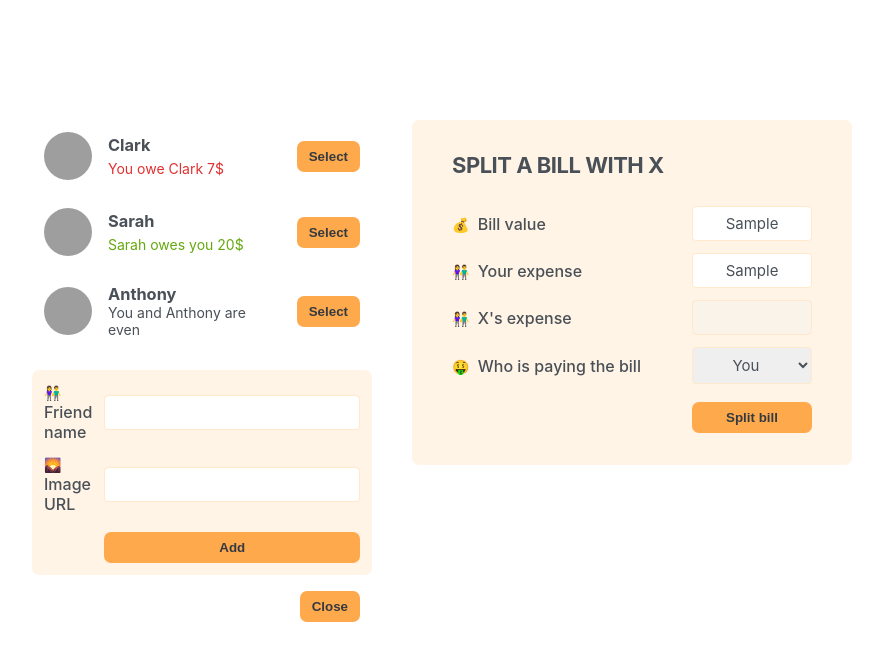
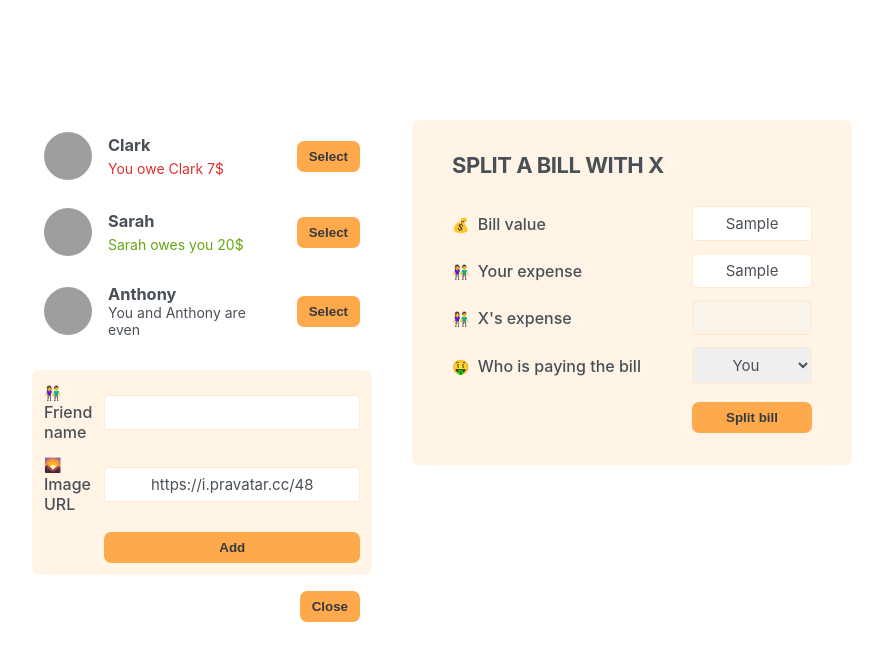
Before and after one commit to MaxVitalii/eat-n-split, a React (Create React App) app: page / in a window 1280 px wide. Both pictures are taken after typing "Sample", "Sample" into the empty fields and a click on the button "Add friend". Shown: the top 660 px of the page, without its empty margins (198-1081 px from the left). Built offline with nearby package versions, Linux system fonts and the light colour scheme; grey boxes are pictures that could not be loaded.

Commit message:
Adding a New Friend

```diff
--- a/src/App.js
+++ b/src/App.js
@@ -30,17 +30,23 @@
 }
 
 export default function App() {
+  const [friends, setFriends] = useState(initialFriends);
   const [showAddFriend, setShowAddFriend] = useState(false);
 
   function handleShowAddFriend() {
     setShowAddFriend((show) => !show);
   }
 
+  function handleAddFriend(friend) {
+    setFriends((friends) => [...friends, friend]);
+    setShowAddFriend(false);
+  }
+
   return (
     <div className="app">
       <div className="sidebar">
-        <FriendsList />
-        {showAddFriend && <FormAddFriend />}
+        <FriendsList friends={friends} />
+        {showAddFriend && <FormAddFriend onAddFriend={handleAddFriend} />}
         <Button onClick={handleShowAddFriend}>
           {showAddFriend ? "Close" : "Add friend"}
         </Button>
@@ -50,9 +56,7 @@
   );
 }
 
-function FriendsList() {
-  const friends = initialFriends;
-
+function FriendsList({ friends }) {
   return (
     <ul>
       {friends.map((friend) => (
@@ -84,13 +88,43 @@
   );
 }
 
-function FormAddFriend() {
+function FormAddFriend({ onAddFriend }) {
+  const [name, setName] = useState("");
+  const [image, setImage] = useState("https://i.pravatar.cc/48");
+
+  function handleSubmit(e) {
+    e.preventDefault();
+
+    if (!name || !image) return;
+
+    const id = crypto.randomUUID;
+    const newFriend = {
+      id,
+      name,
+      image: `${image}?${id}`,
+      balance: 0,
+    };
+
+    onAddFriend(newFriend);
+
+    setName("");
+    setImage("");
+  }
+
   return (
-    <form className="form-add-friend">
+    <form className="form-add-friend" onSubmit={handleSubmit}>
       <label>👫 Friend name</label>
-      <input type="text" />
+      <input
+        type="text"
+        value={name}
+        onChange={(e) => setName(e.target.value)}
+      />
       <label>🌄 Image URL</label>
-      <input type="text" />
+      <input
+        type="text"
+        value={image}
+        onChange={(e) => setImage(e.target.value)}
+      />
       <Button>Add</Button>
     </form>
   );
```
